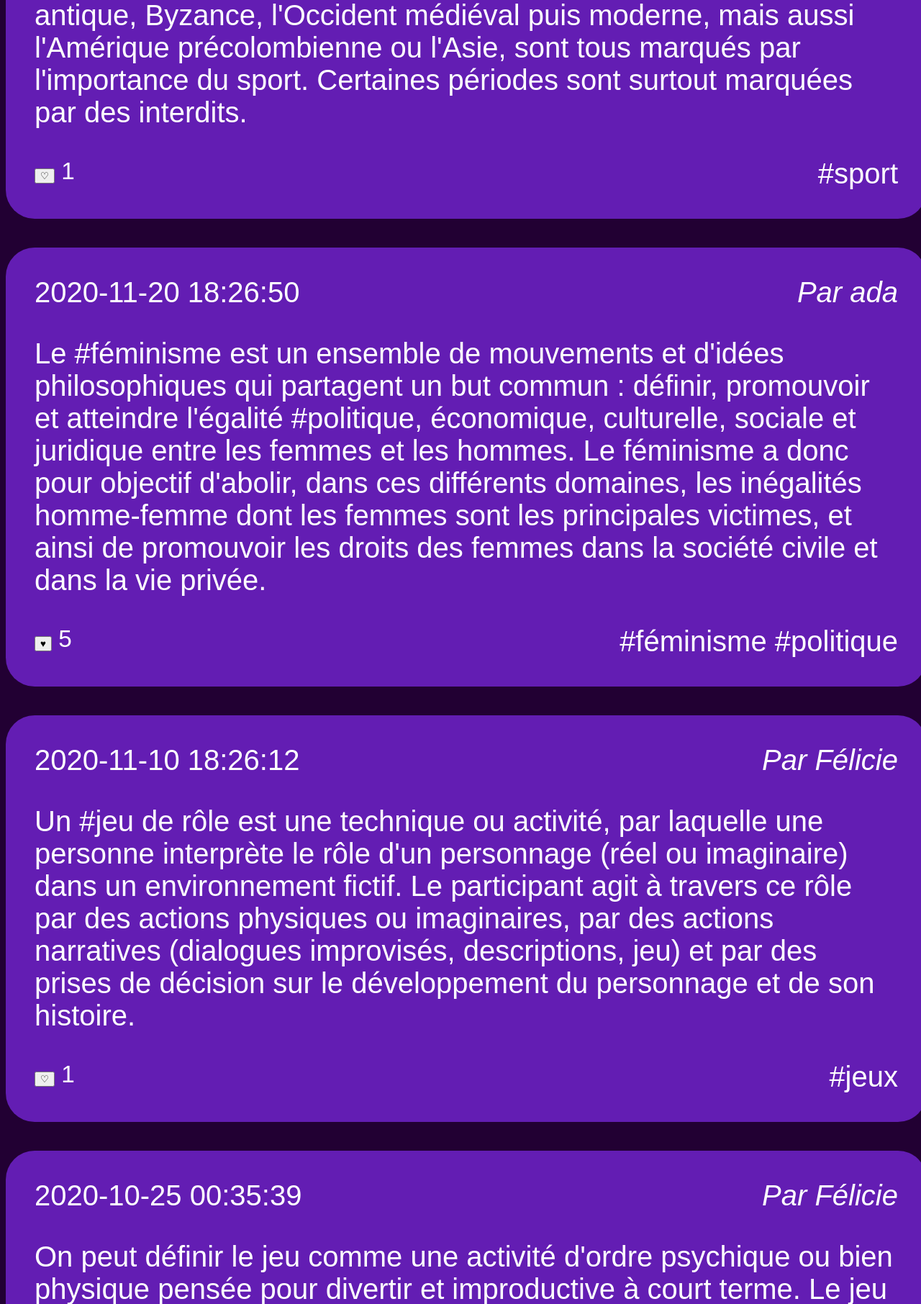
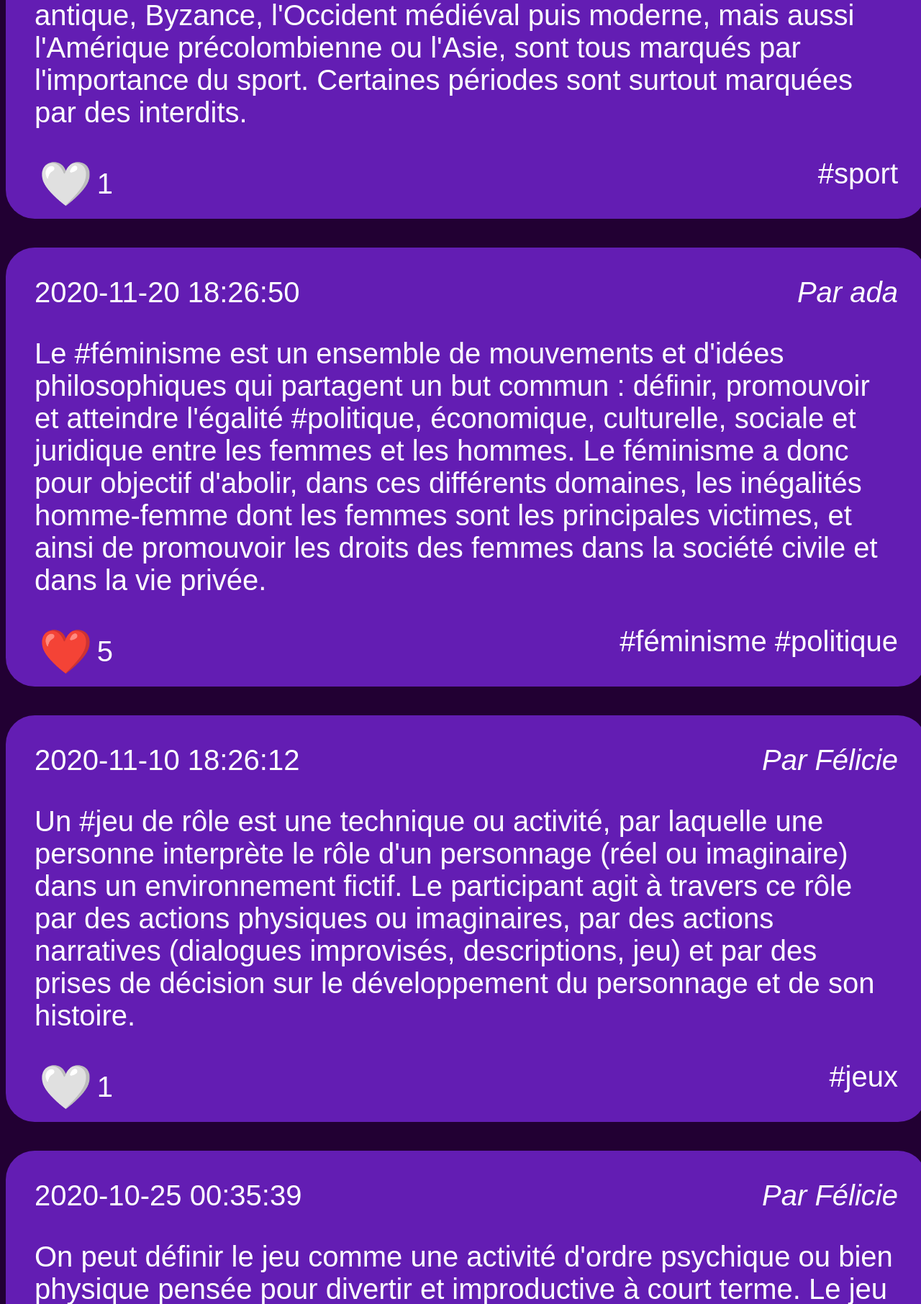
Before and after one commit to Agrumee/projet-collectif-reseau-social-les-arcs-en-ciel-farceurs, a PHP site: page /news.php in a window 1280 px wide. Shown: the part 1050-2862 px from the top of the page at 72% size. Run offline with PHP 8.4, Linux system fonts and the light colour scheme; a user stored in the database is signed in; data comes from the database, SQL or seed files in the repository; data that the repository does not hold is empty.

Commit message:
modif css likes

```diff
--- a/Niveau1/post.php
+++ b/Niveau1/post.php
@@ -22,24 +22,22 @@ while ($post = $lesInformations->fetch_assoc()) {
             </p>
         </div>
         <footer>
-            <small>
                 <form method="post" action='like.php'>
                     <input type='hidden' name='location'
                         value='<?php echo ($_SERVER['PHP_SELF'] . '?' . $_SERVER['QUERY_STRING']); ?>'>
                     <input type='hidden' name='post_id' value='<?php echo $post['postId']; ?>'>
                     <input type='hidden' name='user_id' value='<?php echo $_SESSION['connected_id']; ?>'>
                     <input type='hidden' name='author_id' value='<?php echo $post['author_id']; ?>'>
-                    <input type='submit' value="<?php $marequete = "SELECT * FROM likes WHERE user_id='$_SESSION[connected_id]' AND post_id='$post[postId]' ";
+                    <input type='submit' class="like" value="<?php $marequete = "SELECT * FROM likes WHERE user_id='$_SESSION[connected_id]' AND post_id='$post[postId]' ";
                             $reponse = $mysqli->query($marequete);
                             if (mysqli_num_rows($reponse) == 0) {
-                                echo"♡";
+                                echo "🤍";
                             }
                             else {
-                                echo"♥";
+                                echo "❤️";
                             }?>">
-                    <?php echo $post['like_number']; ?>
+                    <p><?php echo $post['like_number']; ?></p>
                 </form>
-            </small>
             <?php
             foreach (explode (",", $post['taglist']) as $label) { ?>
             <?php
--- a/Niveau1/style.css
+++ b/Niveau1/style.css
@@ -195,8 +195,20 @@ body>header #user:hover ul {
     text-align: right;
 }
 
-#wrapper main article footer small {
+#wrapper main article footer form {
+    display:flex;
+    align-items: center;
+    justify-content: center;
+    font-size: 2em;
+    margin-bottom: -1em;
     float: left;
+    font-size: 1em;
+}
+
+#wrapper main article footer form .like {
+    font-size: 1.5em;
+    border:none;
+    background: none;
 }
 
 #wrapper.admin {
@@ -273,33 +285,18 @@ body>header #user:hover ul {
 }
 
 
-
-
 form dl dt {
     float: left;
     font-weight: bold;
     line-height: 1.5em;
 }
 
-form dl dd {
-    margin-left: 10em;
-    line-height: 1.5em;
-    margin-bottom: 1em
-}
 
 form dl dd textarea {
     width: 40em;
     height: 15em;
 }
 
-#like {
-    background: none;
-    border: none;
-}
-
-#like :hover {
-    background-color: blue
-}
 
 
 #wrapper .class main {
```
